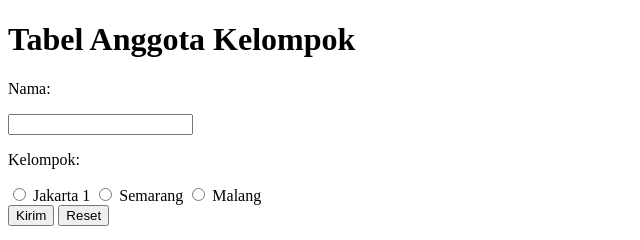
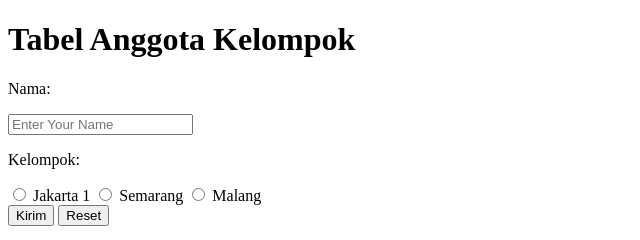
Before and after one commit to arstnv/web-basic-seal, a plain HTML site: page table.html in a window 1280 px wide. Shown: the top 240 px of the page, 0-640 px from the left. Drawn offline with Linux system fonts and the light colour scheme.

Commit message:
add placeholder

```diff
--- a/table.html
+++ b/table.html
@@ -12,7 +12,7 @@
 
     <form>
         <p>Nama:</p>
-        <input type="text" name="nama">
+        <input type="text" name="nama" placeholder="Enter Your Name">
         <p>Kelompok:</p>
         <input type="radio" name="kelompok" id="Jakarta 1">
         <label for="Jakarta 1">Jakarta 1</label>
```
